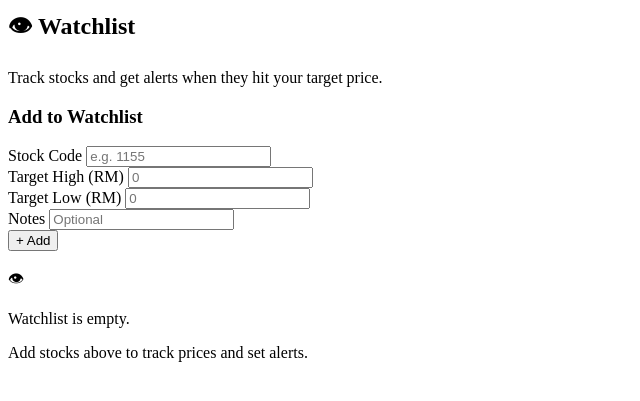
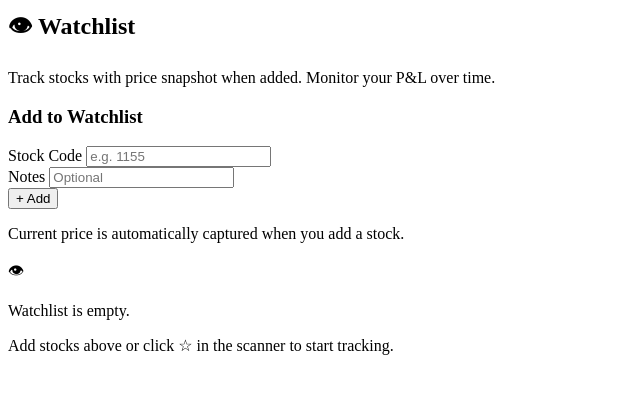
Before and after one commit to abahumar/shunter, a Flask app: template templates/watchlist.html in a window 1280 px wide. Shown: the top 401 px of the page, without its empty margins (0-640 px from the left). Run offline with Flask 3, Linux system fonts and the light colour scheme; the template is opened without the code that fills it, so the values that code supplies are empty.

Commit message:
feat: watchlist stores added price & date, removes target high/low
- Captures current price automatically when adding to watchlist
- Shows Added Price, Added Date, and P&L columns
- Removes Target High, Target Low, and Alert columns
- Quick-add from scanner also captures price snapshot
- DB migration adds added_price column to existing databases

Co-authored-by: Copilot <223556219+Copilot@users.noreply.github.com>

```diff
--- a/app.py
+++ b/app.py
@@ -19,7 +19,7 @@ from scanner.signals import analyze_stock, classify_net_score
 from scanner.market_sentiment import fetch_market_sentiment
 from scanner.db import (
     add_stock, remove_stock, get_portfolio,
-    add_to_watchlist, remove_from_watchlist, get_watchlist, check_alerts,
+    add_to_watchlist, remove_from_watchlist, get_watchlist,
     get_tracker_stats, get_recent_signals, log_signals, update_outcomes,
     get_win_rate_by_score,
 )
@@ -711,7 +711,7 @@ def backtest_run():
 
 @app.route("/watchlist")
 def watchlist():
-    """Watchlist with price alerts."""
+    """Watchlist with added-price tracking and P&L."""
     stocks = get_watchlist()
 
     items = []
@@ -720,24 +720,23 @@ def watchlist():
         df = fetch_stock_data(symbol, period="5d")
         current = None
         change = None
-        alert = None
+        added_price = stock.get("added_price", 0) or 0
+        pnl = None
 
         if df is not None and len(df) >= 2:
             current = df["Close"].iloc[-1]
             prev = df["Close"].iloc[-2]
             change = ((current - prev) / prev) * 100
-
-            if stock["target_high"] > 0 and current >= stock["target_high"]:
-                alert = "above"
-            elif stock["target_low"] > 0 and current <= stock["target_low"]:
-                alert = "below"
+            if added_price > 0:
+                pnl = ((current - added_price) / added_price) * 100
 
         items.append({
             **stock,
             "name": get_symbol_name(symbol),
             "current": current,
             "change": change,
-            "alert": alert,
+            "added_price": added_price,
+            "pnl": pnl,
         })
 
     return _render("watchlist.html", request, items=items)
@@ -745,28 +744,34 @@ def watchlist():
 
 @app.route("/watchlist/quick-add", methods=["POST"])
 def watchlist_quick_add():
-    """Quick-add stock to watchlist from scanner (returns inline snippet)."""
+    """Quick-add stock to watchlist from scanner (captures current price)."""
     symbol = request.form.get("symbol", "").upper()
     if not symbol.endswith(".KL"):
         symbol += ".KL"
     if symbol in SYMBOLS:
-        add_to_watchlist(symbol)
+        price = 0
+        df = fetch_stock_data(symbol, period="5d")
+        if df is not None and len(df) >= 1:
+            price = float(df["Close"].iloc[-1])
+        add_to_watchlist(symbol, added_price=price)
         return '<span class="text-green-400" title="Added to watchlist">✅</span>'
     return '<span class="text-red-400" title="Invalid symbol">❌</span>'
 
 
 @app.route("/watchlist/add", methods=["POST"])
 def watchlist_add():
-    """Add stock to watchlist."""
+    """Add stock to watchlist with current price snapshot."""
     symbol = request.form.get("symbol", "").upper()
     if not symbol.endswith(".KL"):
         symbol += ".KL"
-    target_high = float(request.form.get("target_high", 0) or 0)
-    target_low = float(request.form.get("target_low", 0) or 0)
     notes = request.form.get("notes", "")
 
     if symbol in SYMBOLS:
-        add_to_watchlist(symbol, target_high, target_low, notes)
+        price = 0
+        df = fetch_stock_data(symbol, period="5d")
+        if df is not None and len(df) >= 1:
+            price = float(df["Close"].iloc[-1])
+        add_to_watchlist(symbol, added_price=price, notes=notes)
 
     return watchlist()
 
--- a/templates/watchlist.html
+++ b/templates/watchlist.html
@@ -2,7 +2,7 @@
     <div class="flex items-center justify-between">
         <h2 class="text-2xl font-bold text-white">👁 Watchlist</h2>
     </div>
-    <p class="text-sm text-gray-500">Track stocks and get alerts when they hit your target price.</p>
+    <p class="text-sm text-gray-500">Track stocks with price snapshot when added. Monitor your P&L over time.</p>
 
     <!-- Add Form -->
     <form hx-post="/watchlist/add" hx-target="#main-content" class="card p-4">
@@ -14,25 +14,16 @@
                        class="w-32 px-3 py-2 bg-surface-100 border border-surface-200 rounded-lg text-sm text-gray-200 placeholder-gray-500 focus:outline-none focus:border-accent">
             </div>
             <div>
-                <label class="block text-gray-500 text-xs mb-1">Target High (RM)</label>
-                <input type="number" name="target_high" step="0.01" min="0" placeholder="0"
-                       class="w-28 px-3 py-2 bg-surface-100 border border-surface-200 rounded-lg text-sm text-gray-200 placeholder-gray-500 focus:outline-none focus:border-accent">
-            </div>
-            <div>
-                <label class="block text-gray-500 text-xs mb-1">Target Low (RM)</label>
-                <input type="number" name="target_low" step="0.01" min="0" placeholder="0"
-                       class="w-28 px-3 py-2 bg-surface-100 border border-surface-200 rounded-lg text-sm text-gray-200 placeholder-gray-500 focus:outline-none focus:border-accent">
-            </div>
-            <div>
                 <label class="block text-gray-500 text-xs mb-1">Notes</label>
                 <input type="text" name="notes" placeholder="Optional"
-                       class="w-40 px-3 py-2 bg-surface-100 border border-surface-200 rounded-lg text-sm text-gray-200 placeholder-gray-500 focus:outline-none focus:border-accent">
+                       class="w-48 px-3 py-2 bg-surface-100 border border-surface-200 rounded-lg text-sm text-gray-200 placeholder-gray-500 focus:outline-none focus:border-accent">
             </div>
             <button type="submit"
                     class="px-4 py-2 bg-accent text-white rounded-lg text-sm font-medium hover:bg-blue-600 transition">
                 + Add
             </button>
         </div>
+        <p class="text-xs text-gray-600 mt-2">Current price is automatically captured when you add a stock.</p>
     </form>
 
     {% if items %}
@@ -43,25 +34,31 @@
                 <tr class="text-gray-500 text-xs uppercase bg-surface-100">
                     <th class="text-left p-3">Symbol</th>
                     <th class="text-left p-3">Name</th>
-                    <th class="text-right p-3">Price (RM)</th>
-                    <th class="text-right p-3">Change</th>
-                    <th class="text-right p-3">Target High</th>
-                    <th class="text-right p-3">Target Low</th>
-                    <th class="text-center p-3">Alert</th>
+                    <th class="text-right p-3">Added Price</th>
+                    <th class="text-right p-3">Added Date</th>
+                    <th class="text-right p-3">Current (RM)</th>
+                    <th class="text-right p-3">Day Chg</th>
+                    <th class="text-right p-3">P&L</th>
                     <th class="text-left p-3">Notes</th>
                     <th class="text-center p-3"></th>
                 </tr>
             </thead>
             <tbody>
                 {% for item in items %}
-                <tr class="border-t border-surface-100 hover:bg-surface-100 {% if item.alert %}bg-yellow-900/10{% endif %}">
+                <tr class="border-t border-surface-100 hover:bg-surface-100">
                     <td class="p-3 text-accent font-mono cursor-pointer"
                         hx-get="/stock/{{ item.symbol }}" hx-target="#main-content" hx-push-url="true">
                         {{ item.symbol }}
                     </td>
                     <td class="p-3">{{ item.name }}</td>
+                    <td class="p-3 text-right font-mono text-gray-400">
+                        {{ "%.3f"|format(item.added_price) if item.added_price > 0 else "-" }}
+                    </td>
+                    <td class="p-3 text-right text-xs text-gray-500">
+                        {{ item.added_at[:10] if item.added_at else "-" }}
+                    </td>
                     <td class="p-3 text-right font-mono text-white">
-                        {{ "%.2f"|format(item.current) if item.current else "-" }}
+                        {{ "%.3f"|format(item.current) if item.current else "-" }}
                     </td>
                     <td class="p-3 text-right font-mono">
                         {% if item.change is not none %}
@@ -70,20 +67,13 @@
                         </span>
                         {% else %}-{% endif %}
                     </td>
-                    <td class="p-3 text-right font-mono text-gray-400">
-                        {{ "%.2f"|format(item.target_high) if item.target_high > 0 else "-" }}
-                    </td>
-                    <td class="p-3 text-right font-mono text-gray-400">
-                        {{ "%.2f"|format(item.target_low) if item.target_low > 0 else "-" }}
-                    </td>
-                    <td class="p-3 text-center">
-                        {% if item.alert == 'above' %}
-                        <span class="px-2 py-0.5 rounded text-xs font-bold bg-green-900/50 text-green-400">🔔 HIT HIGH</span>
-                        {% elif item.alert == 'below' %}
-                        <span class="px-2 py-0.5 rounded text-xs font-bold bg-red-900/50 text-red-400">🔔 HIT LOW</span>
-                        {% else %}
-                        <span class="text-gray-600 text-xs">—</span>
-                        {% endif %}
+                    <td class="p-3 text-right font-mono">
+                        {% if item.pnl is not none %}
+                        <span class="px-2 py-0.5 rounded text-xs font-bold
+                            {% if item.pnl >= 0 %}bg-green-900/30 text-green-400{% else %}bg-red-900/30 text-red-400{% endif %}">
+                            {{ "%+.2f"|format(item.pnl) }}%
+                        </span>
+                        {% else %}-{% endif %}
                     </td>
                     <td class="p-3 text-gray-500 text-xs">{{ item.notes }}</td>
                     <td class="p-3 text-center">
@@ -101,7 +91,7 @@
     <div class="card p-12 text-center">
         <p class="text-4xl mb-4">👁</p>
         <p class="text-gray-400 mb-2">Watchlist is empty.</p>
-        <p class="text-gray-500 text-sm">Add stocks above to track prices and set alerts.</p>
+        <p class="text-gray-500 text-sm">Add stocks above or click ☆ in the scanner to start tracking.</p>
     </div>
     {% endif %}
 </div>
```
Also changed, not shown: scanner/db.py (+20 -11 lines), data/stockhunter.db, 1 other file.
